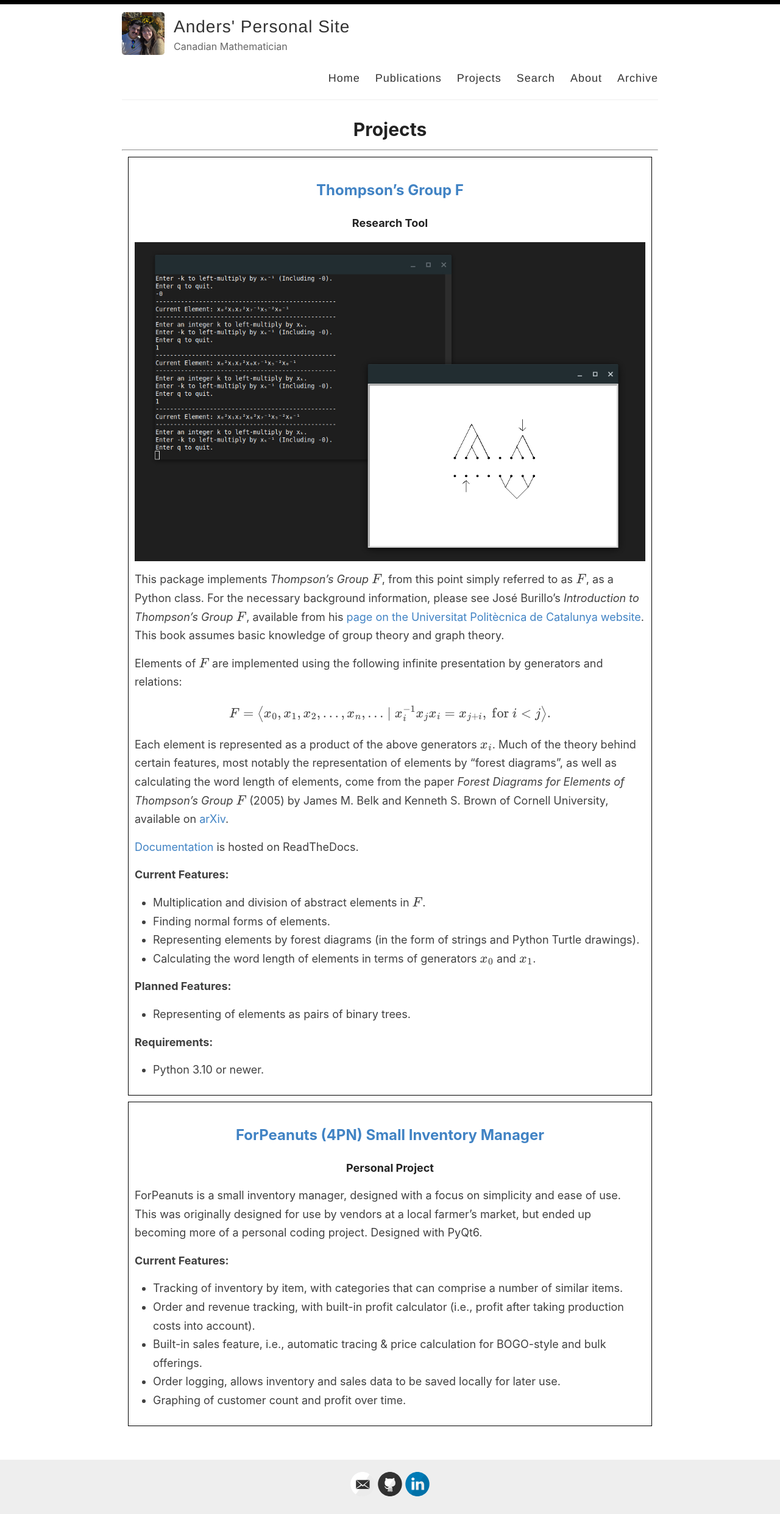
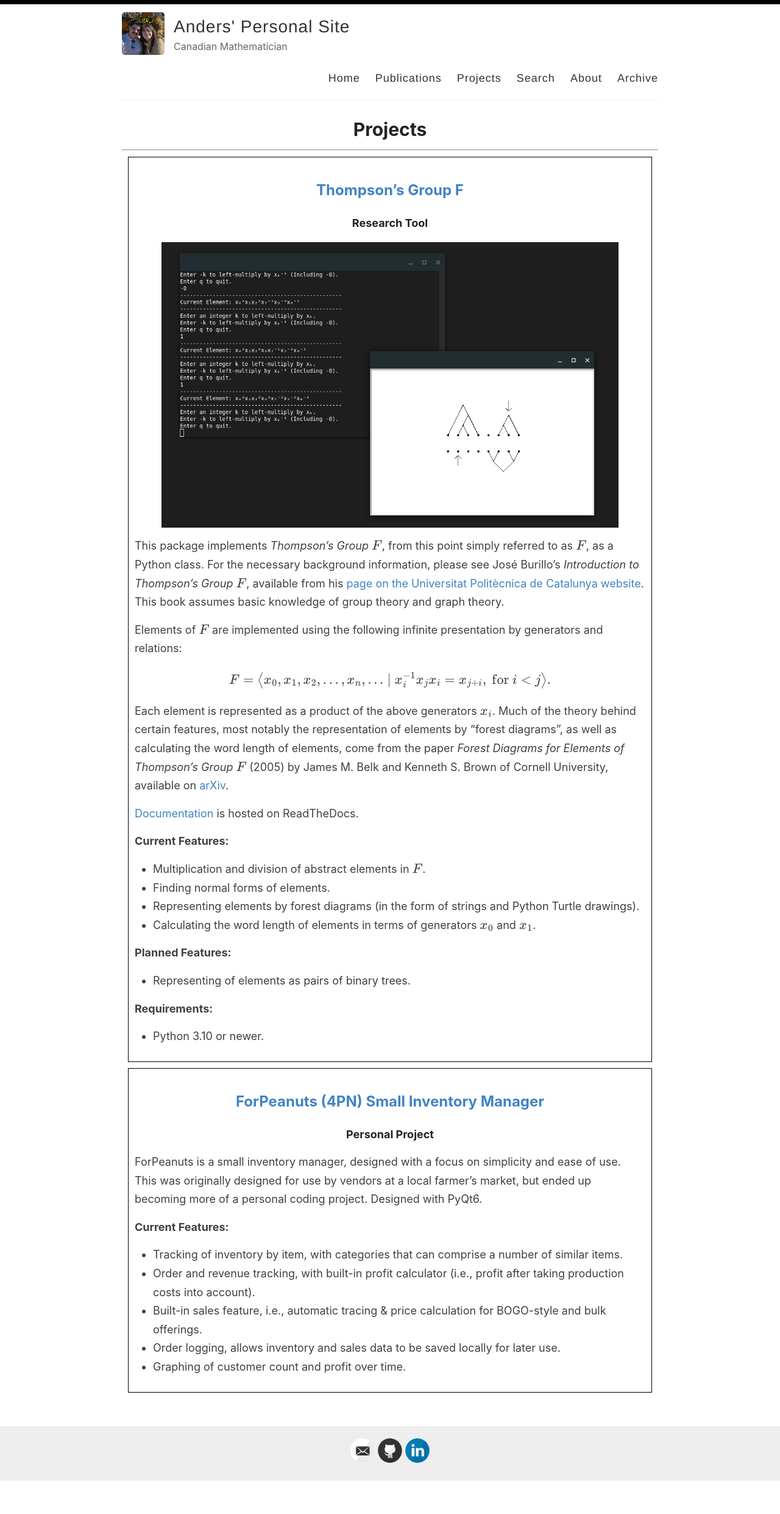
Before and after one commit to And-ers/And-ers.github.io, a Jekyll site: the page built from _pages/projects.md, in a window 1280 px wide. Shown: the whole page at 61% size. Built offline with Jekyll 4.4.1, drawn with Linux system fonts in a browser that asks for light colours; after the commit the page ends 2427 px from its top, so only the background shows below that.

Commit message:
modified:   _pages/projects.md

```diff
--- a/_pages/projects.md
+++ b/_pages/projects.md
@@ -10,7 +10,7 @@ permalink: /projects/
 ## [Thompson's Group F](https://github.com/And-ers/thompsons-group-f)
 #### Research Tool
 
-<img src="../images/thompson-thumbnail.jpg">
+<img src="../images/thompson-thumbnail.jpg" width=750px>
 
 This package implements _Thompson's Group_ \\(F\\), from this point simply referred to as \\(F\\), as a Python class. For the necessary background information, please see José Burillo's _Introduction to Thompson's Group_ \\(F\\), available from his [page on the Universitat Politècnica de Catalunya website](https://web.mat.upc.edu/pep.burillo/book_en.php). This book assumes basic knowledge of group theory and graph theory.
 
```
